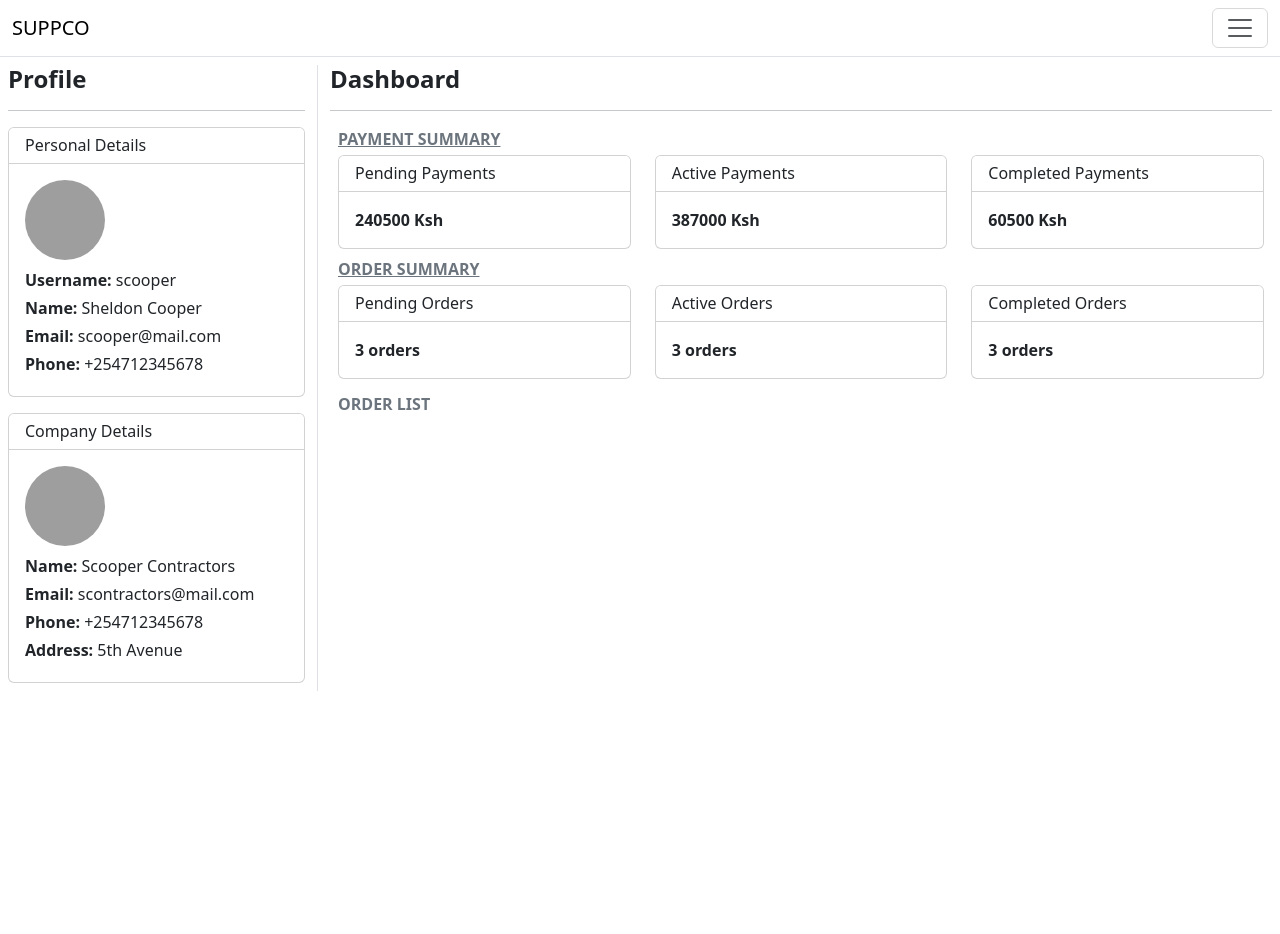
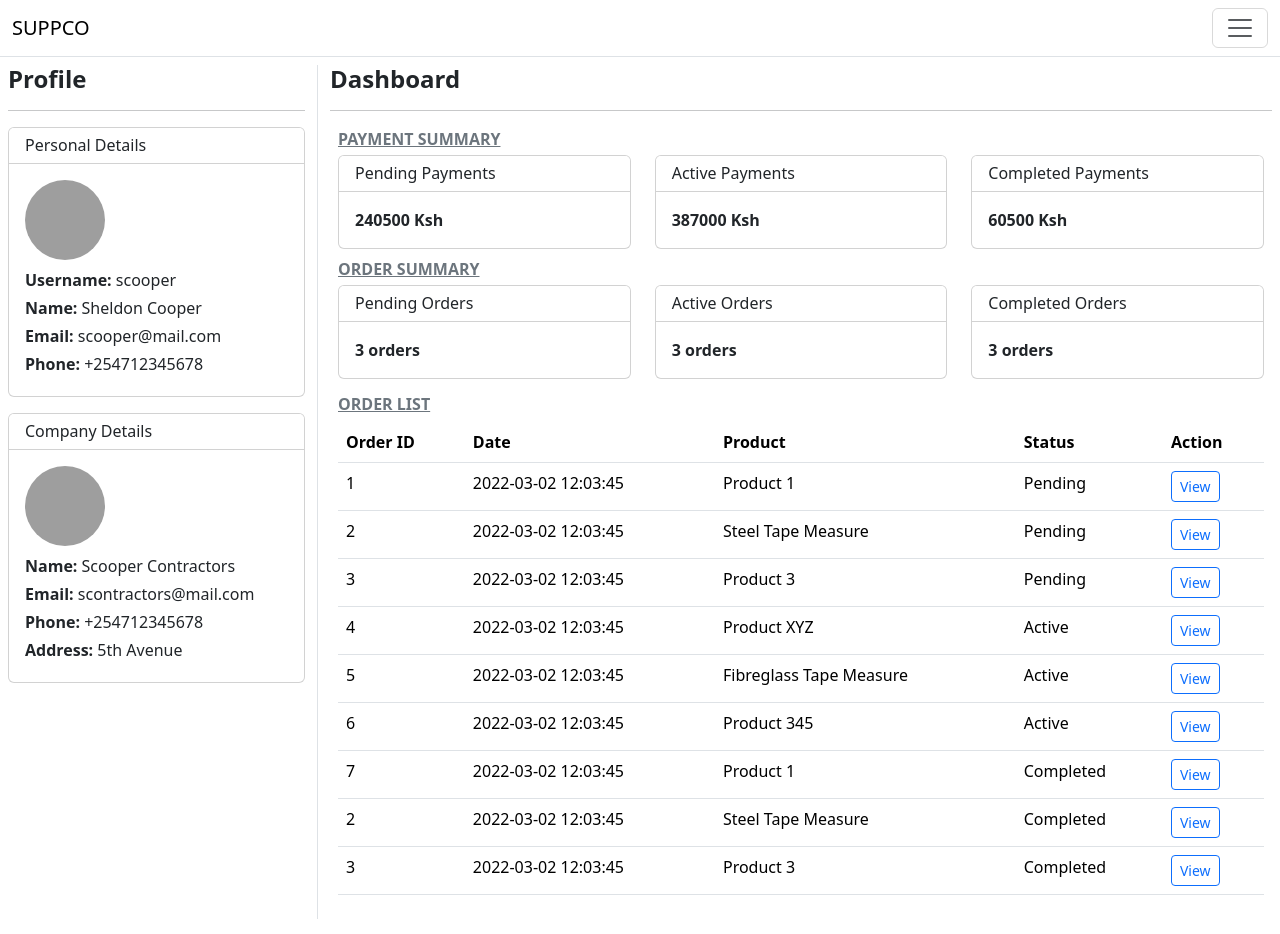
Before and after one commit to daltechafrica/suppco-contractor-prototype, a React (Create React App) app: page / in a window 1280 px wide. Before the commit the page ends 800 px from the top, so only its background shows below. Built offline with nearby package versions, Linux system fonts and the light colour scheme; grey boxes are pictures that could not be loaded.

Commit message:
work on order detail

```diff
--- a/src/components/dashboard/OrderListSection.jsx
+++ b/src/components/dashboard/OrderListSection.jsx
@@ -1,12 +1,48 @@
 import React from "react";
+import { orders } from "../../data/orders";
+import { Link } from "react-router-dom";
 
 function OrderListSection() {
+  const tenOrders = orders.slice(0, 10);
   return (
     <>
       <section className="px-2 mb-2">
-        <h6 className=" text-uppercase fw-semibold text-secondary">
+        <h6 className=" text-uppercase fw-semibold text-secondary text-decoration-underline">
           Order List
         </h6>
+        <div className="table-responsive">
+          <table className="table">
+            <thead>
+              <tr>
+                <th>Order ID</th>
+                <th>Date</th>
+                <th>Product</th>
+                <th>Status</th>
+                <th>Action</th>
+              </tr>
+            </thead>
+            <tbody>
+              {tenOrders.map((order) => (
+                <>
+                  <tr>
+                    <td>{order.id}</td>
+                    <td>{order.created}</td>
+                    <td>{order.product}</td>
+                    <td>{order.status}</td>
+                    <td>
+                      <Link
+                        to={`/orders/${order.id}/detail`}
+                        className="btn btn-outline-primary btn-sm"
+                      >
+                        View
+                      </Link>
+                    </td>
+                  </tr>
+                </>
+              ))}
+            </tbody>
+          </table>
+        </div>
       </section>
     </>
   );
--- a/src/constants/Routes.jsx
+++ b/src/constants/Routes.jsx
@@ -8,6 +8,7 @@ const Orders = React.lazy(() => import("../pages/Orders"));
 const Delivery = React.lazy(() => import("../pages/Delivery"));
 const Inventory = React.lazy(() => import("../pages/Inventory"));
 const Books = React.lazy(() => import("../pages/Books"));
+const OrdersDetail = React.lazy(() => import("../pages/OrdersDetail"));
 
 function BaseRouter() {
   return (
@@ -35,6 +36,7 @@ function BaseRouter() {
             <Route path={appLinks.Delivery} element={<Delivery />} />
             <Route path={appLinks.Inventory} element={<Inventory />} />
             <Route path={appLinks.Books} element={<Books />} />
+            <Route path={`/orders/:id/detail`} element={<OrdersDetail />} />
           </Routes>
         </Suspense>
       </Router>
--- /dev/null
+++ b/src/pages/OrdersDetail.jsx
@@ -0,0 +1,57 @@
+import React from "react";
+import { Link, useParams } from "react-router-dom";
+import { orders } from "../data/orders";
+import { appLinks } from "../constants/links";
+
+function OrdersDetail() {
+  const { id } = useParams();
+  const order = orders.find((order) => order.id.toString() === id);
+
+  let statusColorClass = "";
+  switch (order.status) {
+    case "Pending":
+      statusColorClass = "btn-outline-danger";
+      break;
+    case "Active":
+      statusColorClass = "btn-outline-warning";
+      break;
+    case "Completed":
+      statusColorClass = "btn-outline-success";
+      break;
+    default:
+      statusColorClass = "";
+  }
+
+  return (
+    <>
+      <div className="container py-3">
+        <section className="d-flex justify-content-between align-items-center">
+          <h5>
+            <span>
+              <Link to={appLinks.Orders}>
+                <i className="bi bi-arrow-left me-1"></i>
+              </Link>
+            </span>
+            {order.product}
+          </h5>
+          <button className={`btn btn-sm ${statusColorClass}`}>
+            {order.status}
+          </button>
+        </section>
+        <hr />
+        <section>
+          <div className="row">
+            <div className="col-md-6 col-sm-12 mb-3">Supplier Detail</div>
+            <div className="col-md-6 col-sm-12 mb-3">Product Detail</div>
+          </div>
+          <div className="row">
+            <div className="col-md-6 col-sm-12 mb-3">Delivery Detail</div>
+            <div className="col-md-6 col-sm-12 mb-3">Payment Detail</div>
+          </div>
+        </section>
+      </div>
+    </>
+  );
+}
+
+export default OrdersDetail;
```
